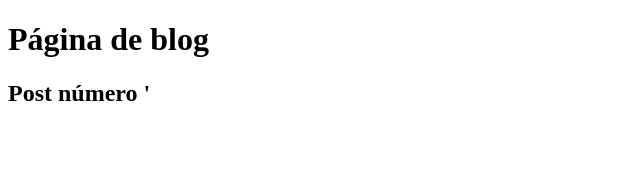
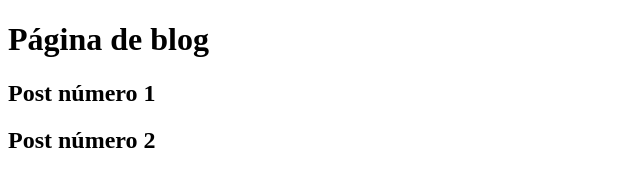
Before and after one commit to juniorchavesv/aulagithub, a plain HTML site: page blog.html in a window 1280 px wide. Shown: the whole page, without its empty margins (0-640 px from the left). Drawn offline with Linux system fonts and the light colour scheme.

Commit message:
update blog

```diff
--- a/blog.html
+++ b/blog.html
@@ -10,7 +10,8 @@
 
 <body>
     <h1>Página de blog</h1>
-    <h2>Post número '</h2>
+    <h2>Post número 1</h2>
+    <h2>Post número 2</h2>
 
 
 
```
